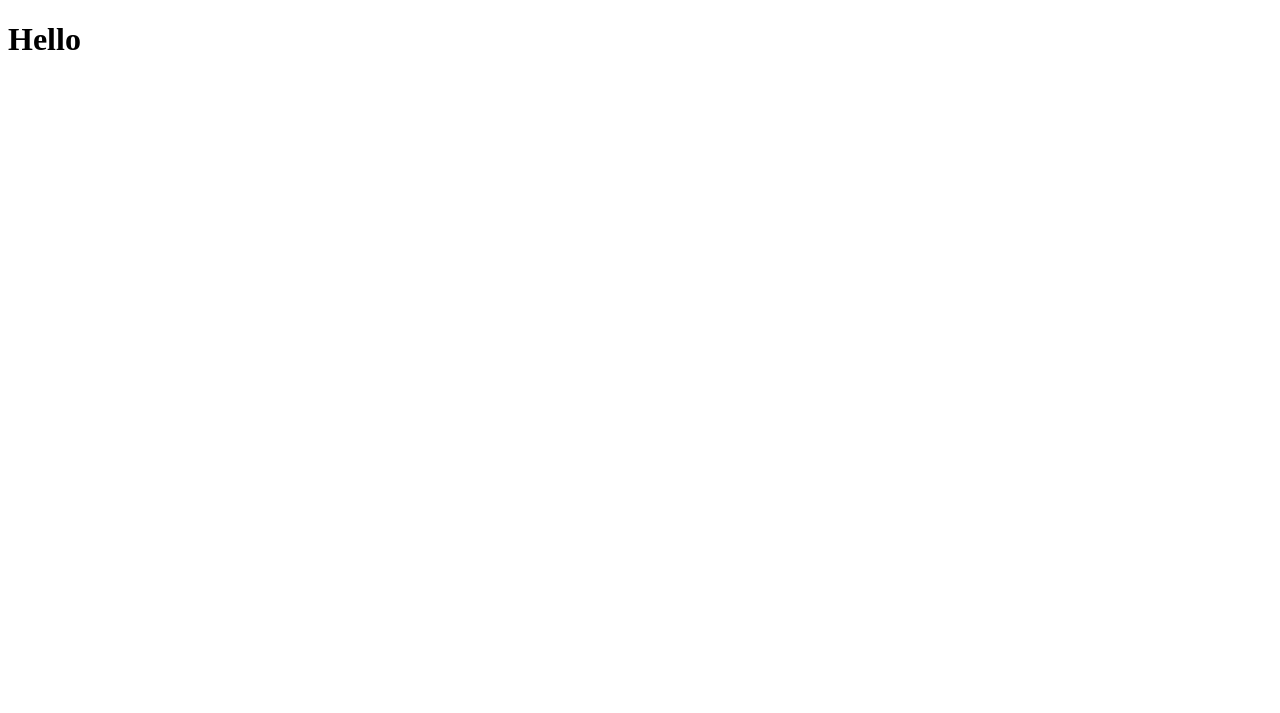
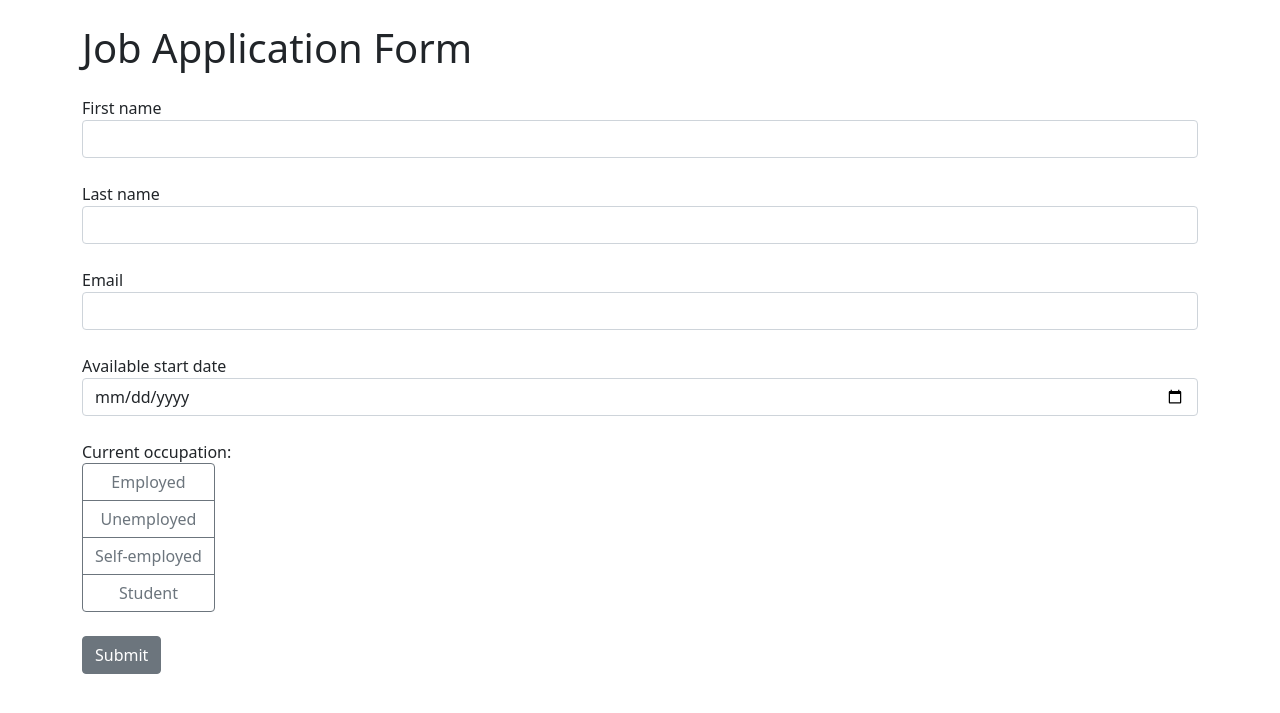
Before and after one commit to kuba00622/App17-django-form, a Django app: page / in a window 1280 px wide. Before the commit the part shown is almost empty. Shown: the top 713 px of the page. Run offline with Django 5.2, Linux system fonts and the light colour scheme.

Commit message:
Add working button

```diff
--- a/job_application/templates/index.html
+++ b/job_application/templates/index.html
@@ -1,10 +1,62 @@
-<!DOCTYPE html>
-<html lang="en">
-<head>
-    <meta charset="UTF-8">
-    <title>Title</title>
-</head>
-<body>
-    <h1>Hello</h1>
-</body>
+<!doctype html>
+<html xmlns="http://www.w3.org/1999/html">
+    <head>
+        <meta charset="utf-8">
+        <meta name="viewport" content="width=device-width, initial-scale=1, shrink-to-fit=no">
+        <link rel="stylesheet" href="https://cdn.jsdelivr.net/npm/bootstrap@5.1.3/dist/css/bootstrap.min.css">
+    </head>
+    <body>
+        <div class="container">
+            <h1 class="mt-4 mb-4">Job Application Form</h1>
+            <form method="post">
+                {% csrf_token %}
+                <div class="form-group mb-4">
+                    <label for="first_name">First name</label>
+                    <input class="form-control" type="text" id="first_name" name="first_name" required>
+                </div>
+                <div class="form-group mb-4">
+                    <label for="last_name">Last name</label>
+                    <input class="form-control" type="text" id="last_name" name="last_name" required>
+                </div>
+                <div class="form-group mb-4">
+                    <label for="email">Email</label>
+                    <input class="form-control" type="email" id="email" name="email" required>
+                </div>
+                <div class="form-group mb-4">
+                    <label for="date">Available start date</label>
+                    <input class="form-control" type="date" id="date" name="date" required>
+                </div>
+                <div class="form-group mb-4">
+                    <label>Current occupation:</label>
+                    <br>
+
+                    <div class="btn-group-vertical" id="occupation">
+                        <input class="btn-check form-control" type="radio" id="employed" name="occupation" value="employed" required>
+                        <label class="btn btn-outline-secondary" for="employed">Employed</label>
+
+                        <input class="btn-check form-control" type="radio" id="unemployed" name="occupation" value="unemployed" required>
+                        <label class="btn btn-outline-secondary" for="unemployed">Unemployed</label>
+
+                        <input class="btn-check form-control" type="radio" id="self-employed" name="occupation" value="self-employed" required>
+                        <label class="btn btn-outline-secondary" for="self-employed">Self-employed</label>
+
+                        <input class="btn-check form-control" type="radio" id="student" name="occupation" value="student" required>
+                        <label class="btn btn-outline-secondary" for="student">Student</label>
+                    </div>
+                </div>
+                <button class="btn btn-secondary mb-4" type="submit">Submit</button>
+
+                {% if messages %}
+                <div class="alert alert-success">
+                    {% for message in messages %}
+                        {{ message }}
+                    {% endfor %}
+                </div>
+                {% endif %}
+
+            </form>
+        </div>
+        <script src="https://code.jquery.com/jquery-3.6.0.min.js"></script>
+        <script src="https://cdn.jsdelivr.net/npm/bootstrap@5.1.3/dist/js/bootstrap.min.js"></script>
+    </body>
 </html>
--- a/job_application/views.py
+++ b/job_application/views.py
@@ -1,4 +1,19 @@
 from django.shortcuts import render
+from .forms import ApplicationForm
+from .models import Form
+from django.contrib import messages
+def index(request):
+    if request.method == "POST":
+        form = ApplicationForm(request.POST)
+        if form.is_valid():
+            first_name = form.cleaned_data["first_name"]
+            last_name = form.cleaned_data["last_name"]
+            email = form.cleaned_data["email"]
+            date = form.cleaned_data["date"]
+            occupation = form.cleaned_data["occupation"]
 
-def index(request):
+            Form.objects.create(first_name=first_name, last_name=last_name,
+                               email=email, date=date,
+                               occupation=occupation)
+            messages.success(request, "Form submitted successfully")
     return render(request, "index.html")
```
Also changed, not shown: job_application/forms.py (added, +8 -0 lines), db.sqlite3.
